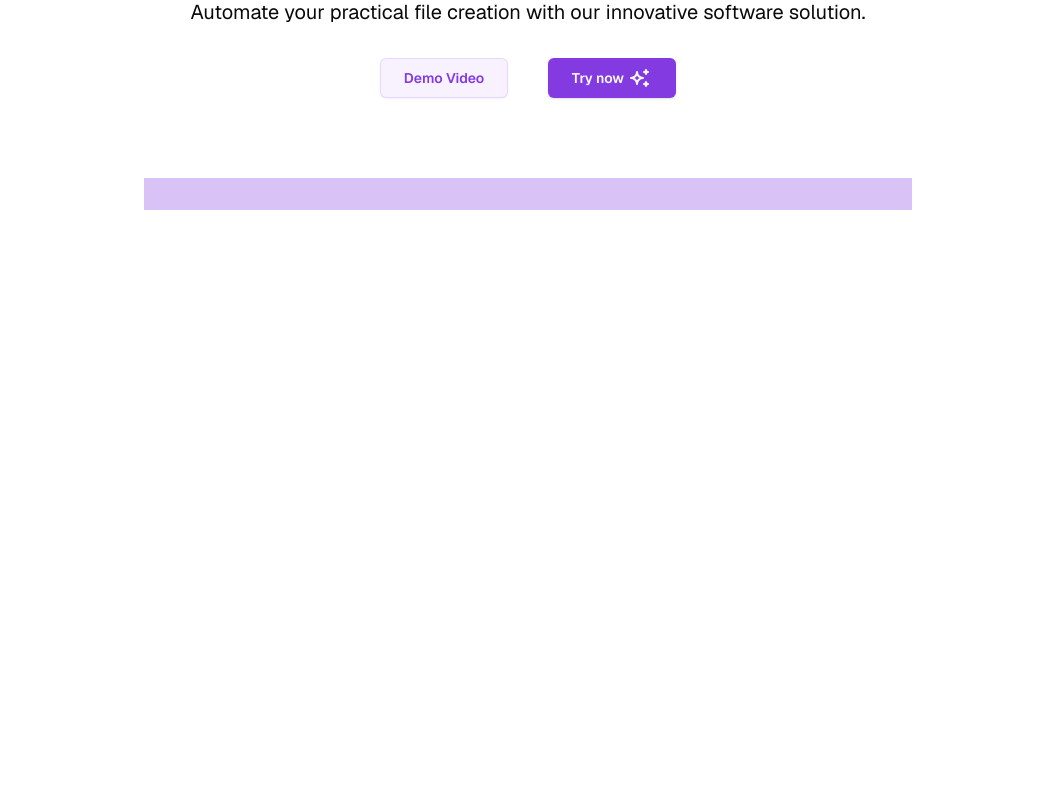
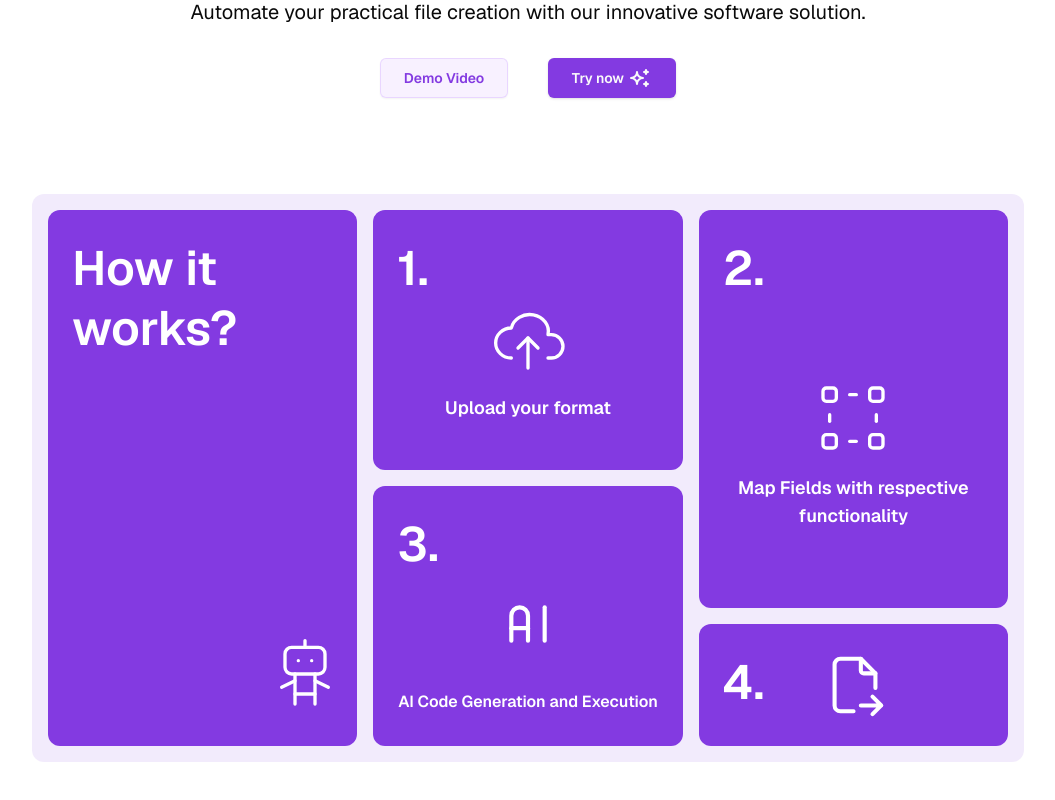
Before and after one commit to dhairyathedev/easegen, a Next.js app: page / in a window 1280 px wide. Shown: the part 290-1090 px from the top of the page, without its empty margins (112-1167 px from the left). Before the commit the page ends 800 px from the top, so only its background shows below. Built offline with nearby package versions, Linux system fonts and the light colour scheme.

Commit message:
add bento grid

```diff
--- a/app/page.tsx
+++ b/app/page.tsx
@@ -1,6 +1,13 @@
 import { Button } from "@/components/ui/button";
 import Link from "next/link";
-import { IconSparkles } from "@tabler/icons-react";
+import {
+  IconAi,
+  IconCloudUpload,
+  IconFileExport,
+  IconRobot,
+  IconSparkles,
+  IconTransformPoint,
+} from "@tabler/icons-react";
 
 export default function Home() {
   return (
@@ -8,10 +15,7 @@ export default function Home() {
       <nav className="flex justify-between items-center">
         <h1 className="text-2xl font-semibold">EaseGen</h1>
         <div className="flex items-center space-x-8">
-          <Link
-            href="/documentation"
-            className="font-medium hover:underline"
-          >
+          <Link href="/documentation" className="font-medium hover:underline">
             Documentation
           </Link>
           <Button className="font-semibold" variant="secondary" size="lg">
@@ -46,8 +50,63 @@ export default function Home() {
       </section>
 
       {/* How it works */}
-      <div className="max-w-3xl bg-primary/30 h-3 mx-auto mt-20 p-4">
-
+      <div className="max-w-5xl h-[600px] mx-auto mt-20 p-4">
+        <div className="grid grid-cols-12 grid-rows-4 gap-4 items-center w-full bg-primary/10 h-full p-4 rounded-xl">
+          <div className="col-span-4 row-span-4 bg-primary rounded-xl h-full w-full p-5 px-6 text-white relative">
+            <h3 className="text-5xl mt-2 font-semibold max-w-3xl leading-tight">
+              How it works?
+            </h3>
+            <div className="absolute bottom-8 right-3">
+              <IconRobot size={80} stroke={1} />
+            </div>
+          </div>
+          <div className="col-span-4 row-span-2 bg-primary rounded-xl h-full w-full p-5 px-6 text-white relative">
+            <h3 className="text-5xl mt-2 font-semibold max-w-3xl leading-tight">
+              1.
+            </h3>
+            <div className="inset-0 flex justify-center items-center">
+              <IconCloudUpload size={80} stroke={1} />
+            </div>
+            <h4 className="text-center font-semibold text-lg mt-4">
+              Upload your format
+            </h4>
+          </div>
+          <div className="col-span-4 row-span-3 bg-primary rounded-xl h-full w-full p-5 px-6 text-white relative">
+            <h3 className="text-5xl mt-2 font-semibold max-w-3xl leading-tight">
+              2.
+            </h3>
+            <div className="inset-0 flex justify-center items-center mt-20">
+              <IconTransformPoint size={80} stroke={1} />
+            </div>
+            <h4 className="text-center font-semibold text-lg mt-4">
+              Map Fields with respective functionality
+            </h4>
+          </div>
+          <div className="col-span-4 row-span-2 bg-primary rounded-xl h-full w-full p-5 px-6 text-white relative">
+            <h3 className="text-5xl mt-2 font-semibold max-w-3xl leading-tight">
+              3.
+            </h3>
+            <div className="inset-0 flex justify-center items-center">
+              <IconAi size={100} stroke={1} />
+            </div>
+            <h4 className="text-center font-semibold mt-4">
+              AI Code Generation and Execution
+            </h4>
+          </div>
+          <div className="col-span-4 row-span-1 bg-primary rounded-xl h-full w-full p-5 px-6 text-white flex space-x-14">
+            <h3 className="text-5xl mt-2 font-semibold max-w-3xl leading-tight">
+              4.
+            </h3>
+            <div className="inset-0 flex justify-center items-center">
+              <IconFileExport size={70} stroke={1.4} />
+            </div>
+          </div>
+          {/* <div className="col-span- row-span-3 bg-primary/30 rounded-3xl text-center h-48 w-20">Artist Name</div> */}
+          {/* <div className="col-span- row-span- bg-primary/30 rounded-3xl text-center h-48 w-20">User Name</div> */}
+          {/* <div className="col-span- row-span- bg-primary/30 rounded-3xl text-center h-48 w-20">Artist Interest</div> */}
+          {/* <div className="col-span- row-span- bg-primary/30 rounded-3xl text-center h-48 w-20">User Interset</div> */}
+          {/* <div className="col-span- row-span- bg-primary/30 rounded-3xl text-center h-48 w-20">Final Box</div> */}
+        </div>
       </div>
     </div>
   );
```
